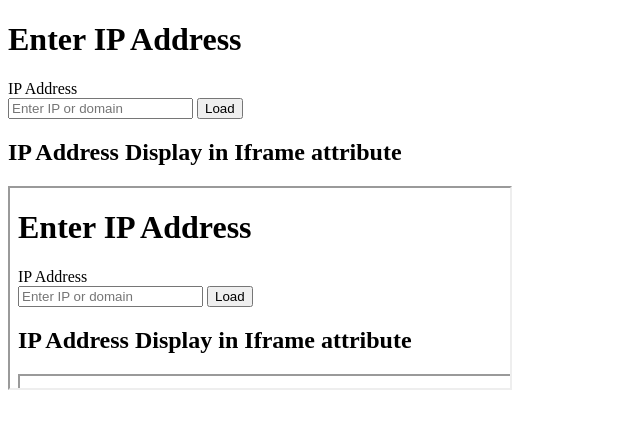
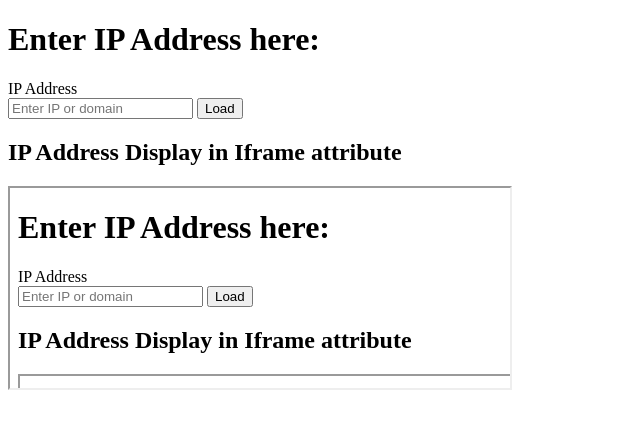
Before and after one commit to bestrace103/IP-test, a website: page index.html in a window 1280 px wide. Shown: the whole page, without its empty margins (0-640 px from the left). Drawn offline with Linux system fonts and the light colour scheme.

Commit message:
Fix error
Co-authored-by: Stella okovtun747@gmail.com
Co-authored-by: megahoshi shitianheshu3@gmail.com

```diff
--- a/index.html
+++ b/index.html
@@ -15,7 +15,7 @@
     </script>
 </head>
 <body>
-    <h1>Enter IP Address</h1>
+    <h1>Enter IP Address here:</h1>
 
     <form onsubmit="event.preventDefault(); updateIframe();">
         <label for="ipOrDomain">IP Address </label>
```
